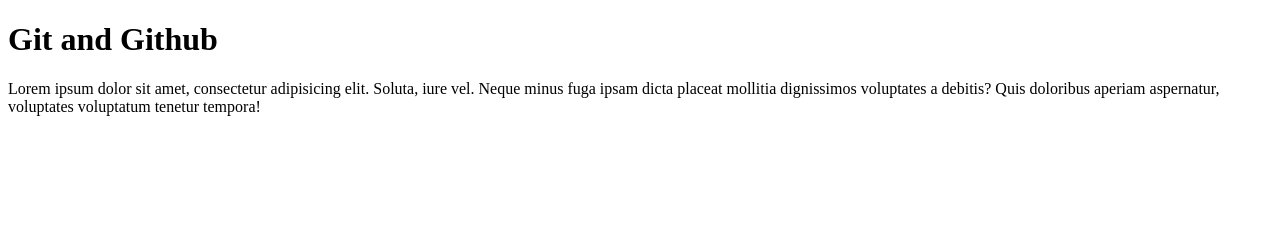
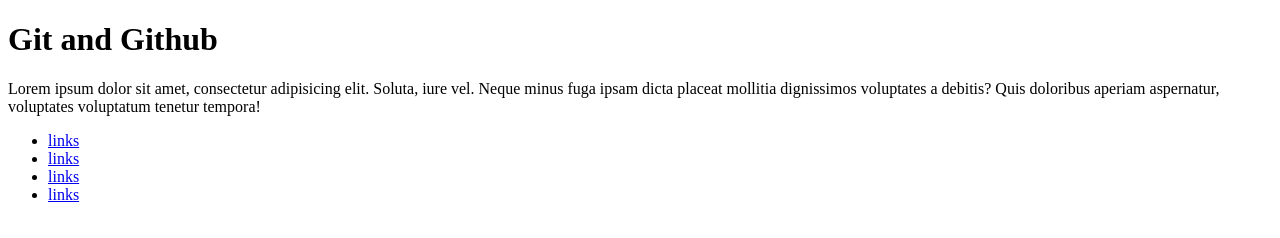
Before and after one commit to dvd2x/git-and-github-2019-25-3, a plain HTML site: page index.html in a window 1280 px wide. Drawn offline with Linux system fonts and the light colour scheme.

Commit message:
added links

```diff
--- a/index.html
+++ b/index.html
@@ -9,5 +9,13 @@
 <body>
   <h1>Git and Github</h1>
   <p>Lorem ipsum dolor sit amet, consectetur adipisicing elit. Soluta, iure vel. Neque minus fuga ipsam dicta placeat mollitia dignissimos voluptates a debitis? Quis doloribus aperiam aspernatur, voluptates voluptatum tenetur tempora!</p>
+  <nav>
+    <ul>
+      <li><a href="#">links</a></li>
+      <li><a href="#">links</a></li>
+      <li><a href="#">links</a></li>
+      <li><a href="#">links</a></li>
+    </ul>
+  </nav>
 </body>
 </html>
```
